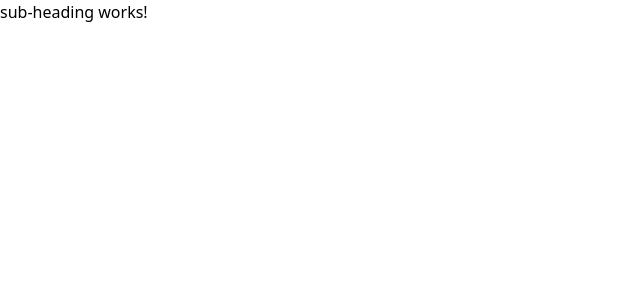
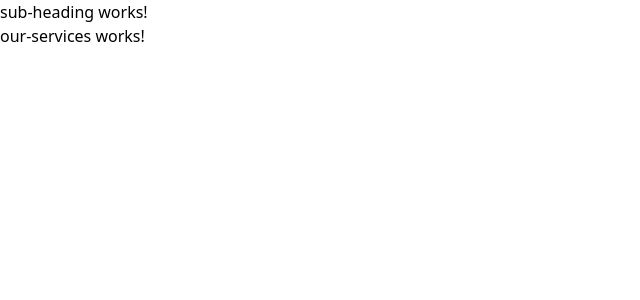
Before and after one commit to mcthekreator/meridian-vault-security, an Angular app: page / in a window 1280 px wide. Shown: the top 300 px of the page, without its empty margins (0-640 px from the left). Built offline with nearby package versions, Linux system fonts and the light colour scheme.

Commit message:
chore: components setup

```diff
--- a/src/app/components/landing-page/landing-page.component.html
+++ b/src/app/components/landing-page/landing-page.component.html
@@ -1,2 +1,3 @@
 <app-header ></app-header>
 <app-sub-heading></app-sub-heading>
+<app-our-services></app-our-services>
--- a/src/app/components/landing-page/landing-page.component.ts
+++ b/src/app/components/landing-page/landing-page.component.ts
@@ -1,6 +1,7 @@
 import { Component } from '@angular/core';
 import { HeaderComponent } from '../header/header.component';
 import { SubHeadingComponent } from '../sub-heading/sub-heading.component';
+import { OurServicesComponent } from '../our-services/our-services.component';
 
 @Component({
   selector: 'app-landing-page',
@@ -8,6 +9,7 @@ import { SubHeadingComponent } from '../sub-heading/sub-heading.component';
   imports: [
     HeaderComponent,
     SubHeadingComponent,
+    OurServicesComponent,
   ],
   templateUrl: './landing-page.component.html',
   styleUrl: './landing-page.component.scss'
```
